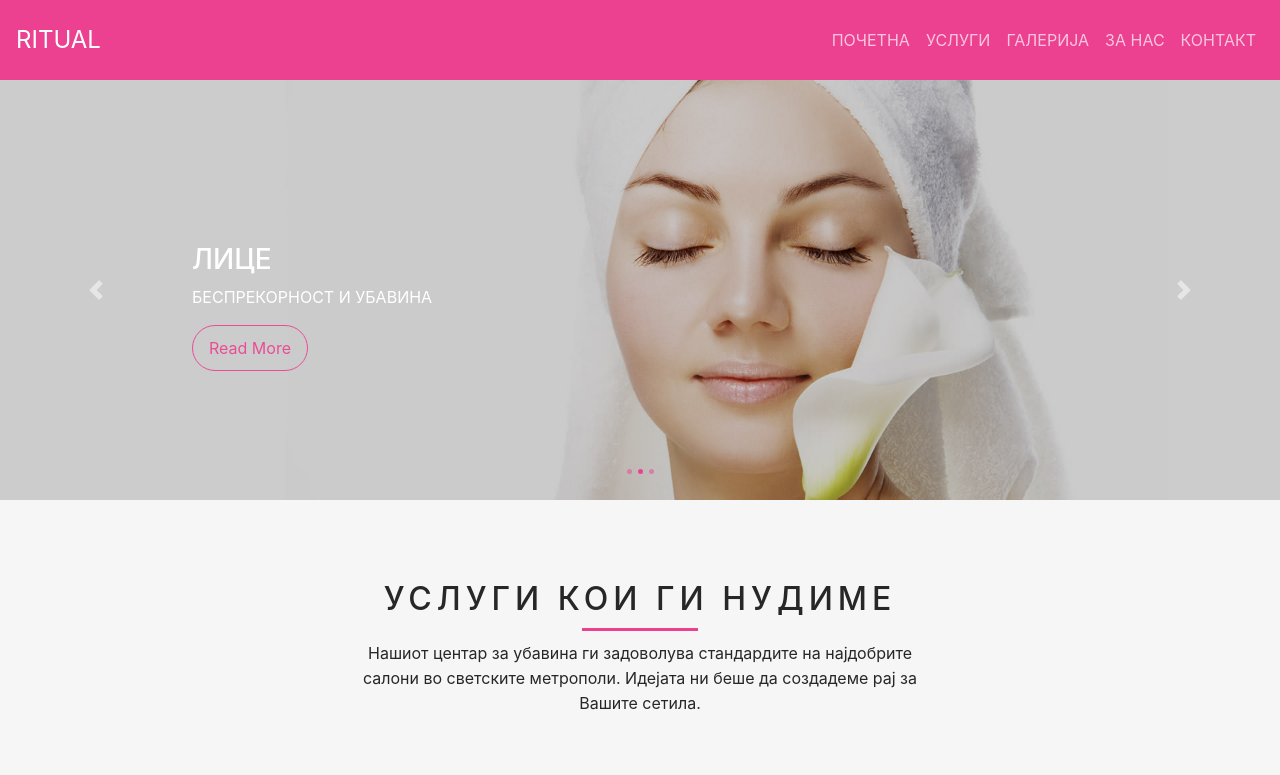
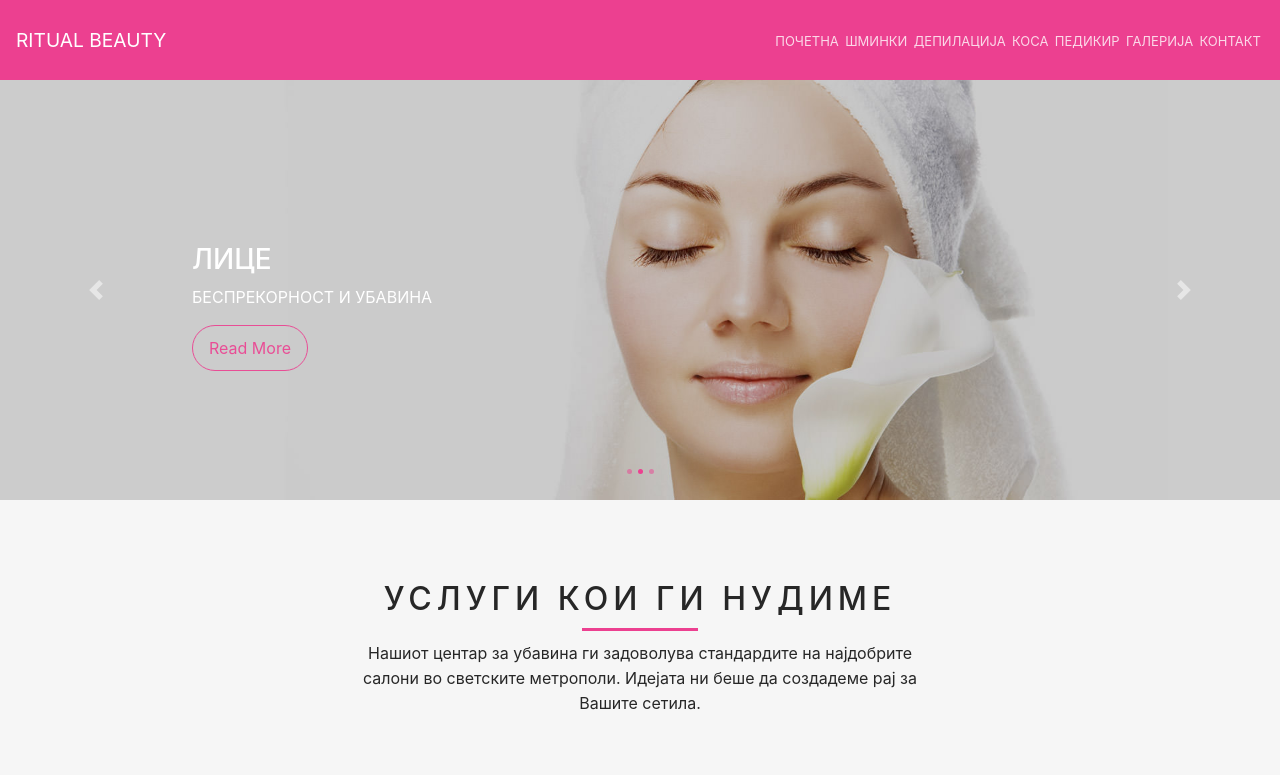
Before and after one commit to igorhristov/RitualBeauty, a React (Create React App) app: page / in a window 1280 px wide. Shown: the top 775 px of the page. Built offline with nearby package versions, Linux system fonts and the light colour scheme.

Commit message:
main menu completly separate items with data for menu

```diff
--- a/src/App.js
+++ b/src/App.js
@@ -12,40 +12,13 @@ import ServicePage from './pages/service/service.component';
 import Footer from './components/footer/footer.component';
 import ScrollToTop from './components/scrollToTop/scrollToTop.component';
 
-import Toolbar from './components/CustomNavbar/toolbar/Toolbar.component';
-import SideDrawer from './components/CustomNavbar/SideDrawer/SideDrawer.component.jsx';
-import Backdrop from './components/CustomNavbar/Backdrop/Backdrop.component';
+import CustomNavbar from './components/CustomNavbar/CustomNavbar';
 
 import './App.css';
 
-class App extends React.Component {
-    state = {
-        sideDrawerOpen: false,
-    };
-
-    drawerToggleClickHandler = () => {
-        this.setState((prevState) => {
-            return { sideDrawerOpen: !prevState.sideDrawerOpen };
-        });
-    };
-
-    backdropClickHandler = () => {
-        this.setState({ sideDrawerOpen: false });
-    };
-
-    render() {
-        let backdrop;
-
-        if (this.state.sideDrawerOpen) {
-            backdrop = <Backdrop click={this.backdropClickHandler} />;
-        }
-
-        return (
+const App = () => (
     <Router>
-                <Toolbar drawerClickHandler={this.drawerToggleClickHandler} />
-                <SideDrawer show={this.state.sideDrawerOpen} />
-                {backdrop}
-                {/* <Header/> */}
+        <CustomNavbar />
         <Switch>
             <Route exact path='/'>
                 <Home />
@@ -71,7 +44,5 @@ class App extends React.Component {
         <ScrollToTop />
     </Router>
 );
-    }
-}
 
 export default App;
--- /dev/null
+++ b/src/components/CustomNavbar/CustomNavbar.jsx
@@ -0,0 +1,39 @@
+import React from 'react';
+
+import Toolbar from './toolbar/Toolbar.component';
+import SideDrawer from './SideDrawer/SideDrawer.component.jsx';
+import Backdrop from './Backdrop/Backdrop.component';
+
+class CustomNavbar extends React.Component {
+    state = {
+        sideDrawerOpen: false,
+    };
+
+    drawerToggleClickHandler = () => {
+        this.setState((prevState) => {
+            return { sideDrawerOpen: !prevState.sideDrawerOpen };
+        });
+    };
+
+    backdropClickHandler = () => {
+        this.setState({ sideDrawerOpen: false });
+    };
+
+    render() {
+        let backdrop;
+
+        if (this.state.sideDrawerOpen) {
+            backdrop = <Backdrop click={this.backdropClickHandler} />;
+        }
+
+        return (
+            <>
+                <Toolbar drawerClickHandler={this.drawerToggleClickHandler} />
+                <SideDrawer show={this.state.sideDrawerOpen} />
+                {backdrop}
+            </>
+        );
+    }
+}
+
+export default CustomNavbar;
--- /dev/null
+++ b/src/components/CustomNavbar/MainMenu.js
@@ -0,0 +1,34 @@
+const MainMenu = [
+    {
+        title: 'Почетна',
+        linkUrl: '/',
+    },
+
+    {
+        title: 'Шминки',
+        linkUrl: '/services',
+    },
+    {
+        title: 'Депилација',
+        linkUrl: '/services',
+    },
+    {
+        title: 'Коса',
+        linkUrl: '/services',
+    },
+    {
+        title: 'Педикир',
+        linkUrl: '/services',
+    },
+
+    {
+        title: 'Галерија',
+        linkUrl: '/about-us',
+    },
+    {
+        title: 'Контакт',
+        linkUrl: '/contact-us',
+    },
+];
+
+export default MainMenu;
--- a/src/components/CustomNavbar/SideDrawer/SideDrawer.component.jsx.jsx
+++ b/src/components/CustomNavbar/SideDrawer/SideDrawer.component.jsx.jsx
@@ -1,5 +1,7 @@
 import React from 'react';
 import { Link } from 'react-router-dom';
+
+import MainMenu from '../MainMenu';
 
 import './SideDrawer.Styles.css';
 
@@ -12,31 +14,13 @@ const SideDrawer = (props) => {
     return (
         <nav className={drawerClasses}>
             <ul>
-            <li>
-                        <Link style={{ textDecoration: 'none' }} to='/'>
-                        Почетна
+                {MainMenu.map((menu) => (
+                    <li>
+                        <Link style={{ textDecoration: 'none' }} to={menu.linkUrl}>
+                            {menu.title}
                         </Link>
                     </li>
-                    <li>
-                        <Link style={{ textDecoration: 'none' }} to='/services'>
-                        Услуги
-                        </Link>
-                    </li>
-                    <li>
-                        <Link style={{ textDecoration: 'none' }} to='/gallery'>
-                        Галерија
-                        </Link>
-                    </li>
-                    <li>
-                        <Link style={{ textDecoration: 'none' }} to='/about-us'>
-                        За Нас
-                        </Link>
-                    </li>
-                    <li>
-                        <Link style={{ textDecoration: 'none' }} to='/contact-us'>
-                        Контакт
-                        </Link>
-                    </li>
+                ))}
             </ul>
         </nav>
     );
--- a/src/components/CustomNavbar/toolbar/Toolbar.Styles.css
+++ b/src/components/CustomNavbar/toolbar/Toolbar.Styles.css
@@ -20,7 +20,7 @@
 
 .toolbar-logo a {
     color: white;
-    font-size: 1.5rem;
+    font-size: 1.2rem;
 }
 .toolbar-logo a:hover,
 .toolbar-logo a:active {
@@ -38,13 +38,14 @@
     display: flex;
 }
 .toolbar-navigation-items li {
-    padding: 0 0.5rem;
+    padding: 0 0.2rem;
 }
 
 .toolbar-navigation-items a {
     color: white;
-    opacity: 0.7;
+    opacity: 0.8;
     text-transform: uppercase;
+    font-size: small;
 }
 .toolbar-navigation-items a:hover,
 .toolbar-navigation-items a:active {
--- a/src/components/CustomNavbar/toolbar/Toolbar.component.jsx
+++ b/src/components/CustomNavbar/toolbar/Toolbar.component.jsx
@@ -1,17 +1,19 @@
 import React from 'react';
 import { Link } from 'react-router-dom';
+
+import MainMenu from '../MainMenu';
 
 import DrawerToggleButton from '../DrowerToggleButton/DrawerToggleButton.component';
 import './Toolbar.Styles.css';
 const Toolbar = (props) => (
     <header className='toolbar'>
         <nav className='toolbar-navigation'>
-            <div className="toolbar-toggle-button">
+            <div className='toolbar-toggle-button'>
                 <DrawerToggleButton click={props.drawerClickHandler} />
             </div>
             <div className='toolbar-logo'>
                 <Link style={{ textDecoration: 'none' }} to='/'>
-                    RITUAL
+                    RITUAL BEAUTY
                 </Link>
             </div>
 
@@ -19,32 +21,13 @@ const Toolbar = (props) => (
 
             <div className='toolbar-navigation-items'>
                 <ul>
-                    <li>
-                        <Link style={{ textDecoration: 'none' }} to='/'>
-                        Почетна
-                        </Link>
-                    </li>
-                    <li>
-                        <Link style={{ textDecoration: 'none' }} to='/services'>
-                        Услуги
-                        </Link>
-                    </li>
-                    <li>
-                        <Link style={{ textDecoration: 'none' }} to='/gallery'>
-                        Галерија
-                        </Link>
-                    </li>
-                    <li>
-                        <Link style={{ textDecoration: 'none' }} to='/about-us'>
-                        За Нас
-                        </Link>
-                    </li>
-                    <li>
-                        <Link style={{ textDecoration: 'none' }} to='/contact-us'>
-                        Контакт
-                        </Link>
-                    </li>
-
+                    {MainMenu.map((menu) => (
+                        <li>
+                            <Link style={{ textDecoration: 'none' }} to={menu.linkUrl}>
+                                {menu.title}
+                            </Link>
+                        </li>
+                    ))}
                 </ul>
             </div>
         </nav>
```
Lines whose indentation alone changed are shown as unchanged.
